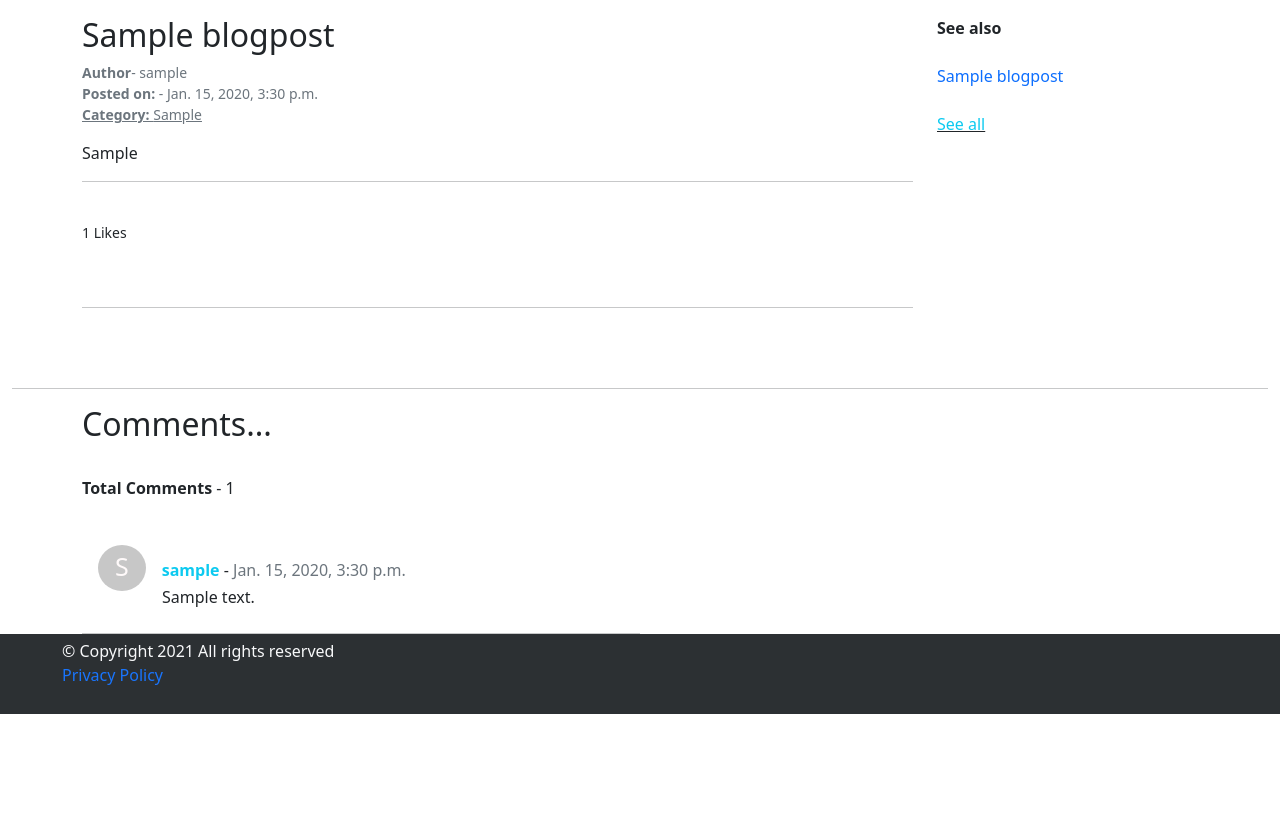
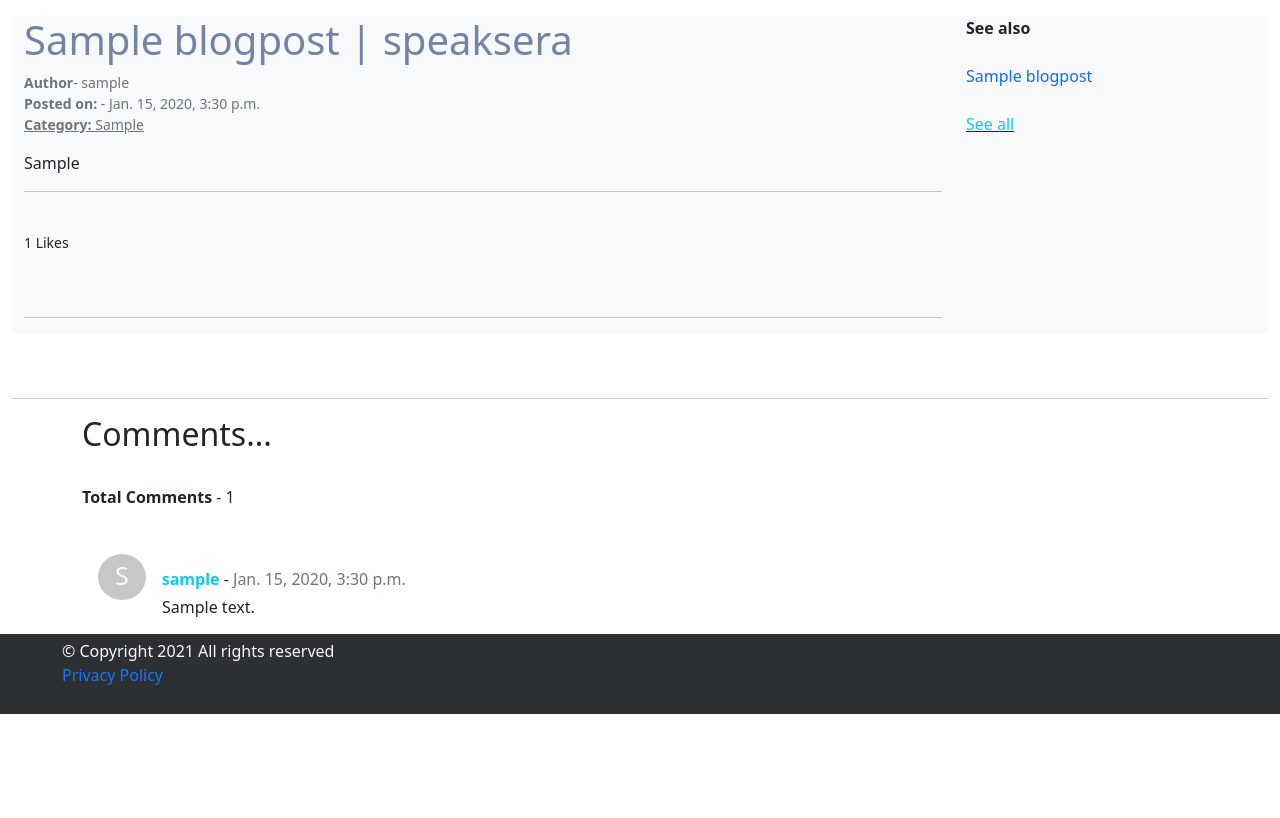
Before and after one commit to Rohitkumar15697/Speaking_blog_postgres, a Django app: a page that uses templates/blogpost_detail.html in a window 1280 px wide. Shown: the part 86-904 px from the top of the page. Before the commit the page ends 800 px from the top, so only its background shows below. Run offline with Django 3.2, Linux system fonts and the light colour scheme; tables that the repository leaves empty hold one stand-in row (values such as "Sample post"); some libraries are stand-ins or nearby versions.

Commit message:
speaksera

```diff
--- a/templates/blogpost_detail.html
+++ b/templates/blogpost_detail.html
@@ -1,13 +1,15 @@
 {%extends 'base.html' %}
 
     {%block head%}
-        <meta name='description' content={{data.post | truncatechars:150}}>
+        <meta name='description' content="{{data.post | truncatechars:150}} | speaksera">
      {%endblock%}
-    {%block title%} {{data.title}} {%endblock%}
+    {%block title%} {{data.title}} | speaksera {%endblock%}
 
     {%block style%}
 
         .postdata{text-align: justify; word-wrap:break-word;}
+
+        .postdata h1{color:rgb(115, 132, 167)}
 
        .dot{
                 border-radius:50%;
@@ -26,12 +28,12 @@
 
 
 
-    <div class='container'>
+    <div class='container-fluid bg-light'>
         <div class='row'>
 
 
         <div class='col-md-9 postdata'>
-            <h2>{{data.title}}</h2>
+            <h1>{{data.title}} | speaksera</h1>
             <small class='text-muted'><b>Author</b>- {{data.created_by}}</small><br>
 
             <small class='text-muted'l><b>Posted on: </b>- {{data.date}}</small> <br>
```
